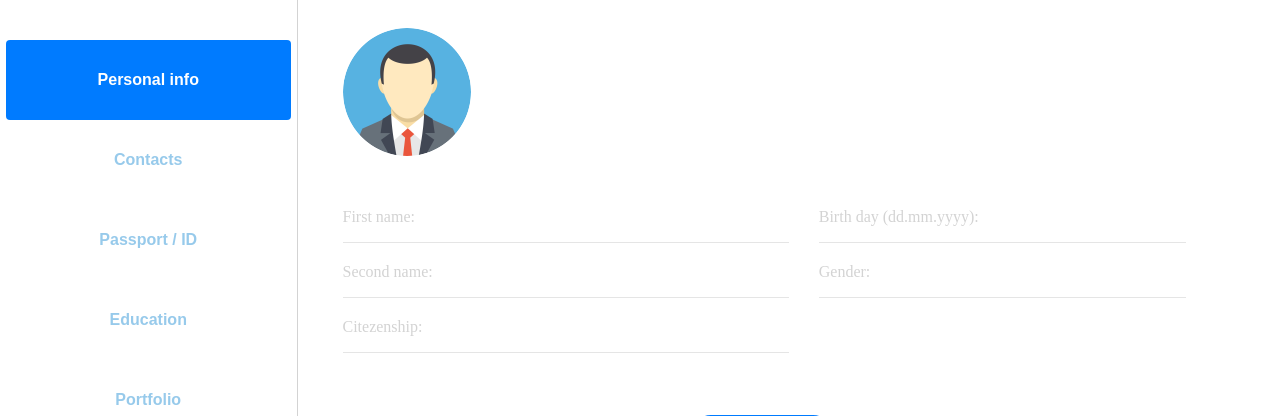
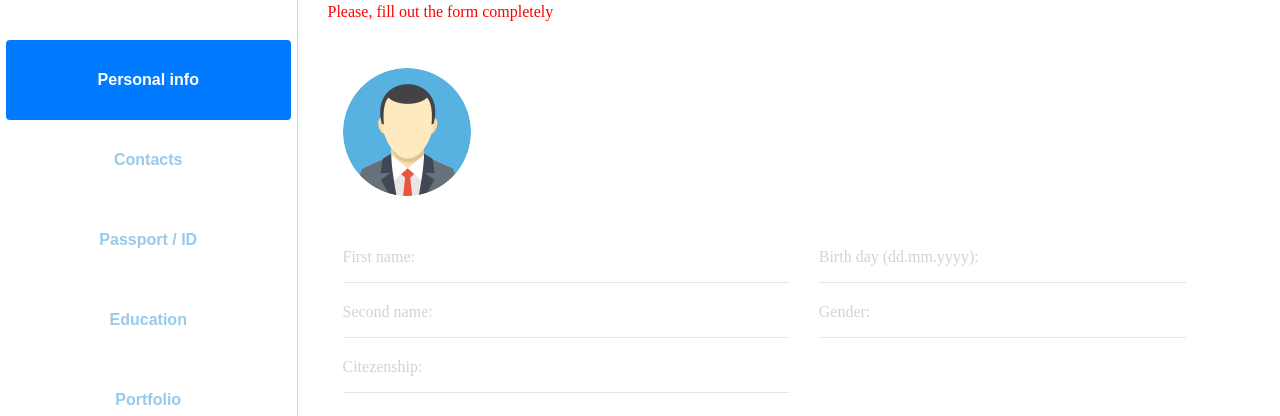
Before and after one commit to HiGal/Applicants-admission, a Flask app: template templates/profile.html in a window 1280 px wide. Shown: the part 118-534 px from the top of the page. Run offline with Flask 2, Linux system fonts and the light colour scheme; the template is opened without the code that fills it, so the values that code supplies are empty; some libraries are stand-ins or nearby versions.

Commit message:
Edit design and add the message to user

```diff
--- a/templates/profile.html
+++ b/templates/profile.html
@@ -48,7 +48,9 @@
         <div class="container header">
             <a class="btn btn-outline-primary logout" href="/login">Log out</a>
         </div>
-
+        <div id="message-to-user" style="text-align: justify;">
+            <p class="message">Please, fill out the form completely</p>
+        </div>
         <div class="container">
             <img class="profile" src="../static/img/profile.png" width="128" height="128">
         </div>
@@ -120,7 +122,8 @@
                             <hr>
                         </div>
                         <div id="edit_gender" style="display:none;">
-                            <select class="custom-select" id="gender" style="border-radius: 18px; border-bottom-color: #1A428A">
+                            <select class="custom-select" id="gender" style="border-radius: 18px;
+                            border-bottom-color: #1A428A; width: 189px">
                                 <option selected>Choose your gender</option>
                                 <option value="M">Male</option>
                                 <option value="F">Female</option>
```
